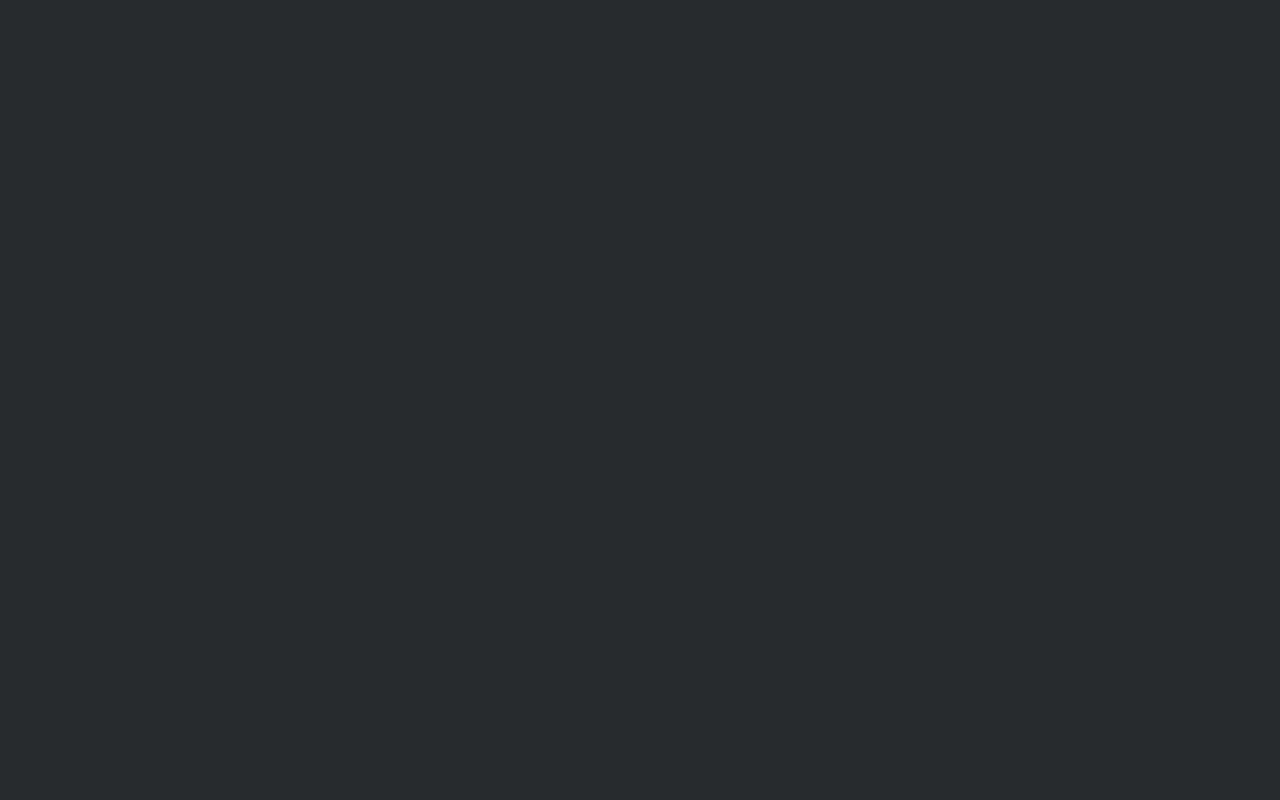
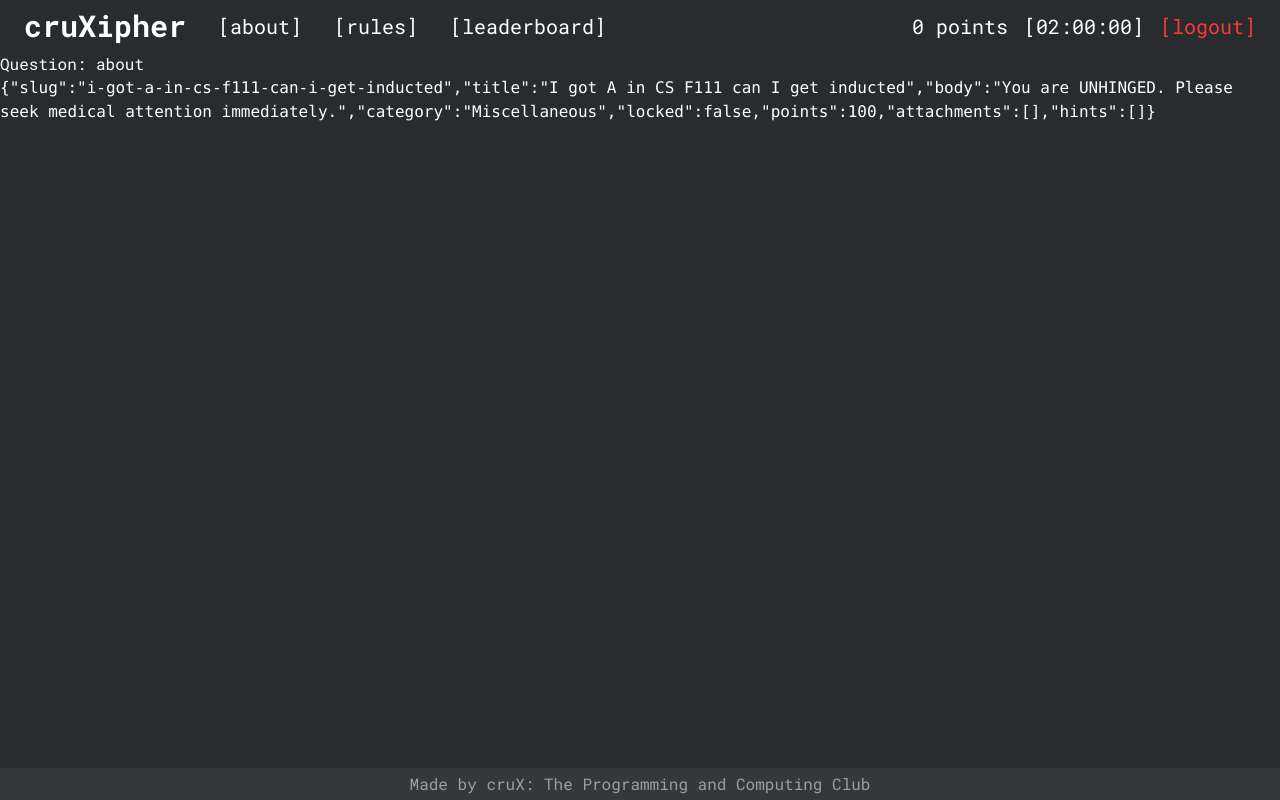
Before and after one commit to crux-bphc/cruXipher-website, a React (Vite) app: page /question/about in a window 1280 px wide. Before the commit this address had no page. Built offline with nearby package versions, Linux system fonts and the light colour scheme.

Commit message:
Configure basic dynamic routing

```diff
--- a/src/App.tsx
+++ b/src/App.tsx
@@ -1,20 +1,38 @@
-import { Route, Routes, BrowserRouter } from "react-router-dom";
+import {
+  Route,
+  createBrowserRouter,
+  RouterProvider,
+  createRoutesFromElements,
+} from "react-router-dom";
 import PageLayout from "./components/PageLayout";
 import "./index.css";
+import QuestionLoader from "./loaders/QuestionLoader";
 import { MainApp, About, Rules, LeaderBoard } from "./pages";
+import QuestionPage from "./pages/QuestionPage";
 
 function App() {
   return (
-    <BrowserRouter>
-      <Routes>
+    <RouterProvider
+      router={createBrowserRouter(
+        createRoutesFromElements(
+          <>
             <Route path="/" element={<PageLayout />}>
               <Route index element={<MainApp />} />
               <Route path="about" element={<About />} />
               <Route path="rules" element={<Rules />} />
               <Route path="leaderboard" element={<LeaderBoard />} />
             </Route>
-      </Routes>
-    </BrowserRouter>
+            <Route path="question" element={<PageLayout />}>
+              <Route
+                path=":slug"
+                loader={QuestionLoader}
+                element={<QuestionPage />}
+              />
+            </Route>
+          </>
+        )
+      )}
+    />
   );
 }
 
--- /dev/null
+++ b/src/components/QuestionView.tsx
@@ -0,0 +1,15 @@
+import { useLoaderData, useParams } from "react-router-dom";
+import Question from "../types/Question";
+
+const QuestionView = () => {
+  let params = useParams();
+  let todo = useLoaderData() as Question;
+  return (
+    <>
+      <span>Question: {params.slug}</span>
+      <code>{JSON.stringify(todo)}</code>
+    </>
+  );
+};
+
+export default QuestionView;
--- /dev/null
+++ b/src/loaders/QuestionLoader.ts
@@ -0,0 +1,17 @@
+import type { LoaderFunctionArgs } from "react-router-dom";
+import Question from "../types/Question";
+
+export default function QuestionLoader({
+  params,
+}: LoaderFunctionArgs): Question {
+  return {
+    slug: "i-got-a-in-cs-f111-can-i-get-inducted",
+    title: "I got A in CS F111 can I get inducted",
+    body: "You are UNHINGED. Please seek medical attention immediately.",
+    category: "Miscellaneous",
+    locked: false,
+    points: 100,
+    attachments: [],
+    hints: [],
+  };
+}
--- /dev/null
+++ b/src/pages/QuestionPage.tsx
@@ -0,0 +1,7 @@
+import QuestionView from "../components/QuestionView";
+
+const QuestionPage = () => {
+  return <QuestionView />;
+};
+
+export default QuestionPage;
--- a/src/pages/ViewQuestion.tsx
+++ /dev/null
@@ -1,5 +0,0 @@
-const QuestionView = () => {
-  return <div>Questions</div>;
-};
-
-export default QuestionView;
--- /dev/null
+++ b/src/types/Category.ts
@@ -0,0 +1,7 @@
+import Question from "./Question";
+
+export default interface Category {
+  topic: string;
+  points: number;
+  questions: Question[];
+}
--- /dev/null
+++ b/src/types/Hint.ts
@@ -0,0 +1,4 @@
+export default interface Hint {
+  title: string;
+  body: string;
+}
--- /dev/null
+++ b/src/types/Question.ts
@@ -0,0 +1,12 @@
+import Hint from "./Hint";
+
+export default interface Question {
+  slug: string;
+  title: string;
+  body: string;
+  category: string;
+  locked: boolean;
+  points: number;
+  attachments: string[];
+  hints: Hint[];
+}
```
Also changed, not shown: tsconfig.json (+13 -3 lines), 1 other file (tests, documents, lock files or other folders). Lines whose indentation alone changed are shown as unchanged.
